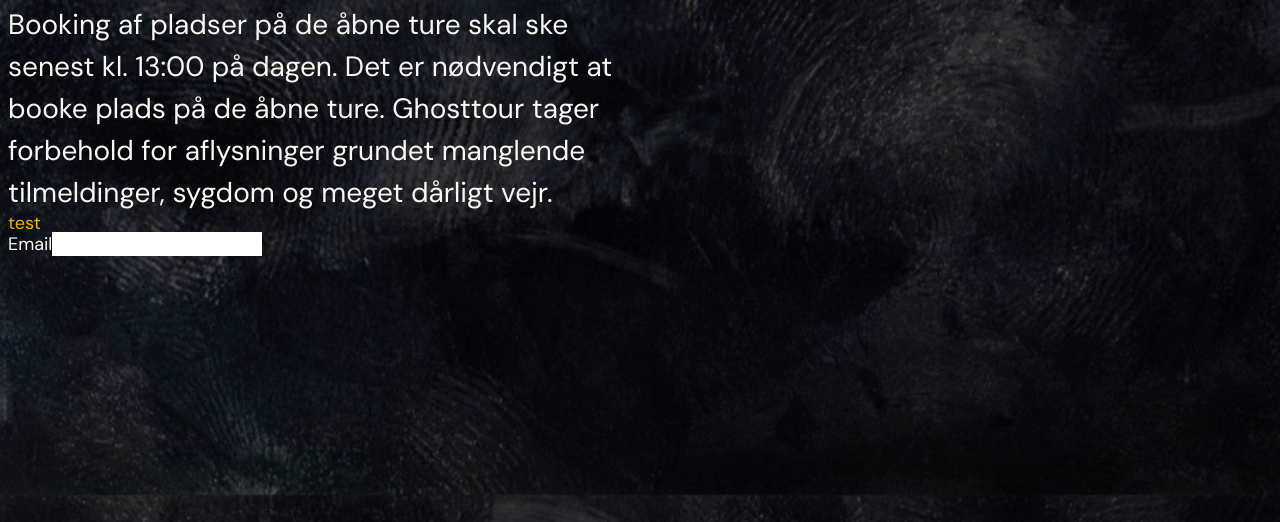
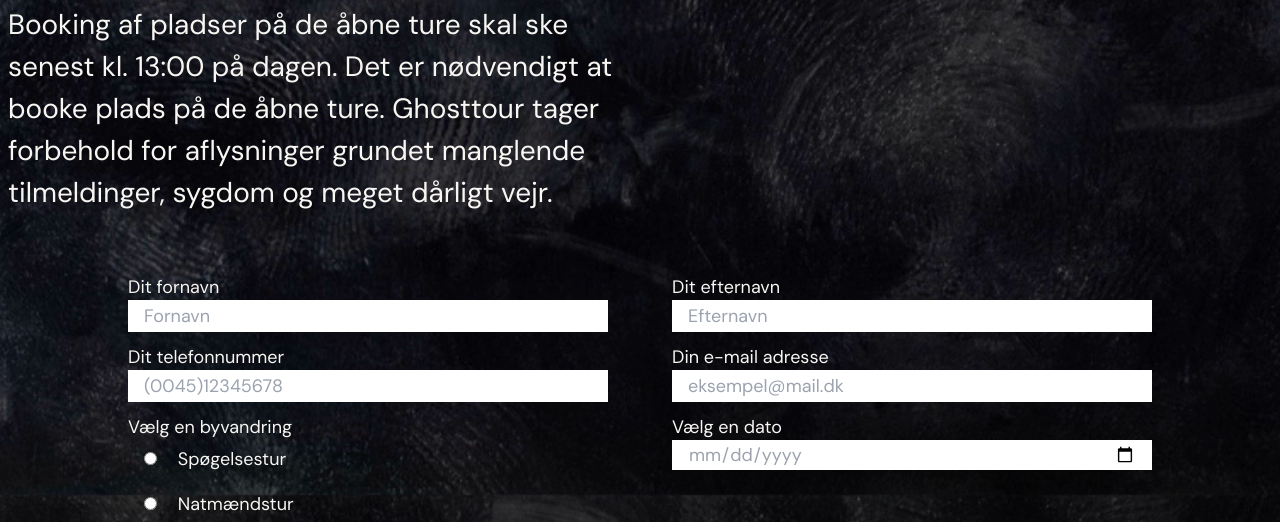
Before and after one commit to adri0564/ghosttour, an Astro site: page /booking in a window 1280 px wide. Shown: the part 305-827 px from the top of the page. Built offline with nearby package versions, Linux system fonts and the light colour scheme; Astro itself is replaced by a stand-in of ours.

Commit message:
semantic accessible form

```diff
--- a/src/pages/booking.astro
+++ b/src/pages/booking.astro
@@ -5,7 +5,6 @@ import PageIntro from "../components/PageIntro.astro";
 
 <MainLayout title="Booking">
   <PageIntro pageTitle="Booking" summary="Booking af pladser på de åbne ture skal ske senest kl. 13:00 på dagen. Det er nødvendigt at booke plads på de åbne ture. Ghosttour tager forbehold for aflysninger grundet manglende tilmeldinger, sygdom og meget dårligt vejr." />
-  <h2 class="text-yellow-500">test</h2>
   <!-- <section class="pt-xxlarge max-w-screen-lg mx-auto">
     <form class="font-dm-sans grid md:grid-cols-2">
       <div>
@@ -46,11 +45,85 @@ import PageIntro from "../components/PageIntro.astro";
       </div>
     </form>
   </section> -->
+  <section class="sm:grid-cols-2 grid max-w-screen-lg mx-auto gap-y-base gap-x-xlarge text-secondary-color pt-xlarge">
+    <form>
+      <label>Dit fornavn</label><br />
+      <input class="w-full" type="text" placeholder="Fornavn" inputmode="text" />
+    </form>
 
-  <form><label>Email</label><input type="email" /></form>
+    <form>
+      <label>Dit efternavn</label><br />
+      <input class="w-full" type="text" placeholder="Efternavn" inputmode="text" />
+    </form>
+
+    <form>
+      <label>Dit telefonnummer</label><br />
+      <input class="w-full" type="tel" placeholder="(0045)12345678" inputmode="tel" />
+    </form>
+
+    <form>
+      <label>Din e-mail adresse</label><br />
+      <input class="w-full" type="email" placeholder="eksempel@mail.dk" inputmode="email" />
+    </form>
+
+    <form id="form_byvandring">
+      <label>Vælg en byvandring</label><br />
+
+      <input type="radio" id="spoegelsestur" name="fav_language" value="spoegelsestur" />
+      <label for="spoegelsestur">Spøgelsestur</label><br />
+
+      <input type="radio" id="natmaendstur" name="fav_language" value="natmaendstur" />
+      <label for="natmaendstur">Natmændstur</label><br />
+
+      <input type="radio" id="menneskeskaebner" name="fav_language" value="menneskeskaebner" />
+      <label for="menneskeskaebner">Menneskeskæbner</label>
+    </form>
+
+    <form>
+      <label>Vælg en dato</label><br />
+      <input id="date_placeholder" class="w-full" type="date" />
+    </form>
+
+    <form>
+      <label>Antal voksne</label><br />
+      <input class="w-full" type="number" inputmode="numeric" />
+    </form>
+
+    <form>
+      <label>Antal børn</label><br />
+      <input class="w-full" type="number" inputmode="numeric" />
+    </form>
+
+    <form class="col-span-2">
+      <label>Kommentarer/spørgsmål</label><br />
+      <input class="w-full" type="text" placeholder="Tilføj en kommentar eller et spørgsmål og vi vender tilbage hurtigst muligt." inputmode="text" />
+    </form>
+  </section>
 </MainLayout>
 
 <style>
+  #form_byvandring input {
+    margin: 1rem !important;
+  }
+
+  #date_placeholder {
+    color: #9da3ae;
+  }
+
+  input {
+    margin-top: 0.25rem !important;
+    padding: 0.25rem 1rem !important;
+  }
+
+  label {
+    color: #f8f6f2;
+  }
+
+  /* form {
+    color: turquoise !important;
+    width: max-content;
+  } */
+
   /* form {
     display: grid;
     grid-template-columns: 2;
--- a/src/pages/spoegelsestur.astro
+++ b/src/pages/spoegelsestur.astro
@@ -43,7 +43,7 @@ import WebfeatureLayout from "../layouts/WebfeatureLayout.astro";
       </ul>
     </article>
 
-    <article class="bg-secondary-color sticky top-0 grid grid-cols-2 mx-auto max-w-screen-lg place-items-center">
+    <article class="bg-secondary-color sticky top-0 grid grid-cols-2 mx-auto max-w-screen-lg place-items-center pb-xxlarge">
       <h2 class="place-items-center col-span-2 max-w-screen-lg mx-auto pt-large md:pt-xxlarge typewriter font-special-elite text-primary-color text-[44px] sm:text-[68px] md:text-xxxxlarge leading-none pb-xxlarge md:pb-xxxlarge">Er der mere mellem himmel og jord?</h2>
       <button class="place-items-center text-primary-color font-medium text-large flex items-center gap-base py-small pl-large bg-transparent w-max" type="button">
         <a href="/byvandringer">Tilbage til oversigt</a>
```
